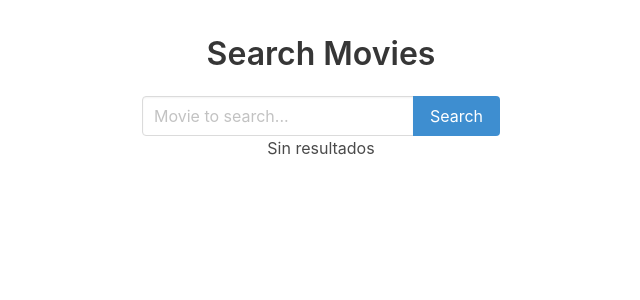
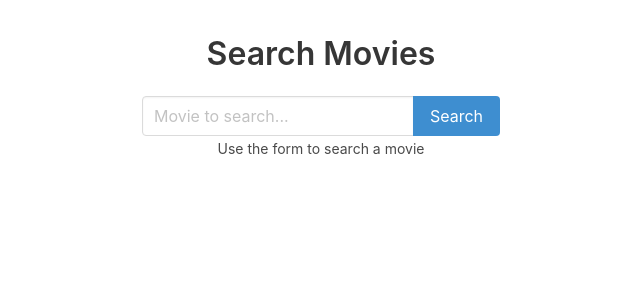
Before and after one commit to MigueMartelo/spa-imdbMovie, a React (Create React App) app: page / in a window 1280 px wide. Shown: the top 300 px of the page, without its empty margins (319-959 px from the left). Built offline with nearby package versions, Linux system fonts and the light colour scheme.

Commit message:
Mejoras en la implementación de búsqueda

```diff
--- a/src/App.js
+++ b/src/App.js
@@ -8,9 +8,25 @@ import 'bulma/css/bulma.css';
 
 function App() {
   const [results, setResults] = useState([]);
+  const [usedSearch, setUsedSearch] = useState(false);
 
   const _handleResults = res => {
     setResults(res);
+    setUsedSearch(true);
+  };
+
+  const _renderResults = () => {
+    return results.length === 0 ? (
+      <p>
+        Sorry!
+        <span role="img" aria-label="Emoji">
+          😞
+        </span>
+        Results not found!
+      </p>
+    ) : (
+      <MoviesList movies={results} />
+    );
   };
 
   return (
@@ -19,7 +35,7 @@ function App() {
       <div className="SearchForm-wrapper">
         <SearchForm onResults={_handleResults} />
       </div>
-      {results.length === 0 ? <p>Sin resultados</p> : <MoviesList movies={results} />}
+      {usedSearch ? _renderResults() : <small>Use the form to search a movie</small>}
     </div>
   );
 }
--- a/src/components/SearchForm.js
+++ b/src/components/SearchForm.js
@@ -15,7 +15,7 @@ export const SearchForm = ({ onResults }) => {
     fetch(`http://www.omdbapi.com/?apikey=${API_KEY}&s=${inputMovie}`)
       .then(response => response.json())
       .then(results => {
-        const { Search, totalResults } = results;
+        const { Search = [], totalResults = '0' } = results;
         console.log({ Search, totalResults });
         onResults(Search);
       });
```
